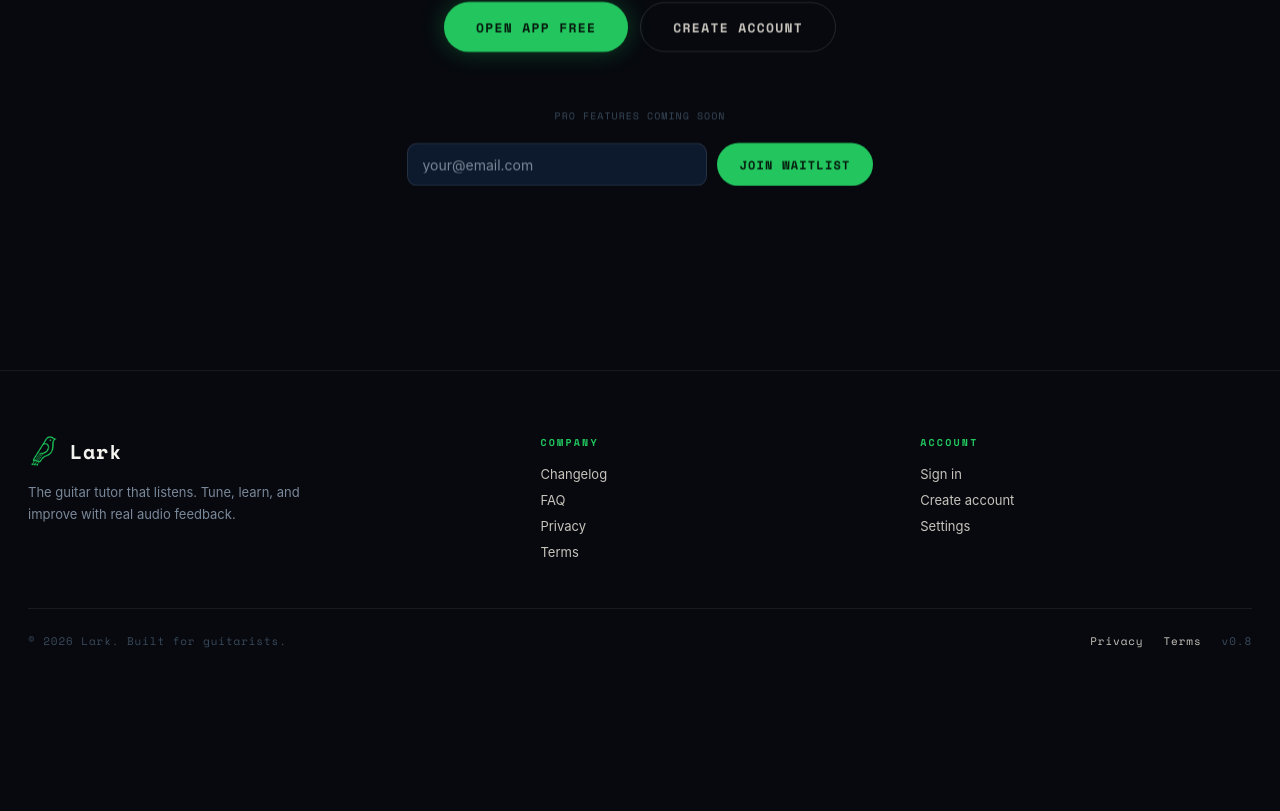
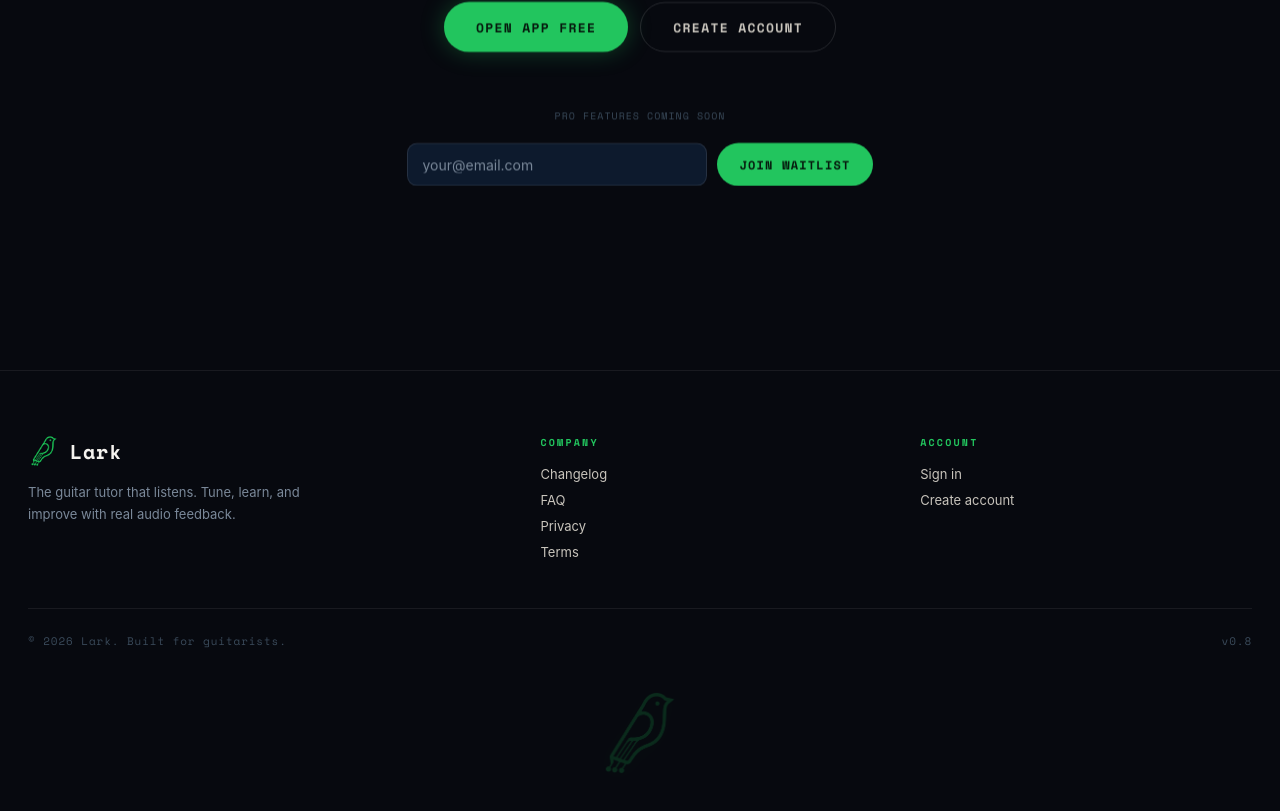
Before and after one commit to vinay-batra/lark, a Next.js app: page / in a window 1280 px wide. Shown: the part 3857-4668 px from the top of the page. Before the commit the page ends 4546 px from the top, so only its background shows below. Built offline with nearby package versions, Linux system fonts and the light colour scheme; no server answers.

Commit message:
footer: remove Settings link, dedupe Privacy/Terms, add bird watermark

```diff
--- a/components/Footer.tsx
+++ b/components/Footer.tsx
@@ -16,7 +16,6 @@ const COLUMNS = [
     links: [
       { href: '/auth?mode=signin', label: 'Sign in' },
       { href: '/auth?mode=signup', label: 'Create account' },
-      { href: '/app/settings', label: 'Settings' },
     ],
   },
 ];
@@ -60,6 +59,7 @@ export function Footer() {
         ))}
       </div>
 
+      {/* Bottom bar */}
       <div style={{
         maxWidth: 'var(--max-content)',
         margin: '48px auto 0',
@@ -74,17 +74,20 @@ export function Footer() {
         <p style={{ fontSize: 11, color: 'var(--text-muted)', fontFamily: 'var(--font-mono)', letterSpacing: '0.08em' }}>
           © {new Date().getFullYear()} Lark. Built for guitarists.
         </p>
-        <div style={{ display: 'flex', alignItems: 'center', gap: 20, flexWrap: 'wrap' }}>
-          <Link href="/privacy" className="footer-link" style={{ fontSize: 11, fontFamily: 'var(--font-mono)', letterSpacing: '0.08em' }}>
-            Privacy
-          </Link>
-          <Link href="/terms" className="footer-link" style={{ fontSize: 11, fontFamily: 'var(--font-mono)', letterSpacing: '0.08em' }}>
-            Terms
-          </Link>
-          <p style={{ fontSize: 11, color: 'var(--text-muted)', fontFamily: 'var(--font-mono)', letterSpacing: '0.08em', margin: 0 }}>
-            {VERSION}
-          </p>
-        </div>
+        <p style={{ fontSize: 11, color: 'var(--text-muted)', fontFamily: 'var(--font-mono)', letterSpacing: '0.08em', margin: 0 }}>
+          {VERSION}
+        </p>
+      </div>
+
+      {/* Watermark logo */}
+      <div style={{ display: 'flex', justifyContent: 'center', marginTop: 40 }}>
+        <img
+          src="/lark-logo.png"
+          alt="Lark"
+          width={88}
+          height={88}
+          style={{ opacity: 0.18, filter: 'drop-shadow(0 2px 10px rgba(var(--accent-rgb), 0.18))' }}
+        />
       </div>
 
       <style>{`
```
